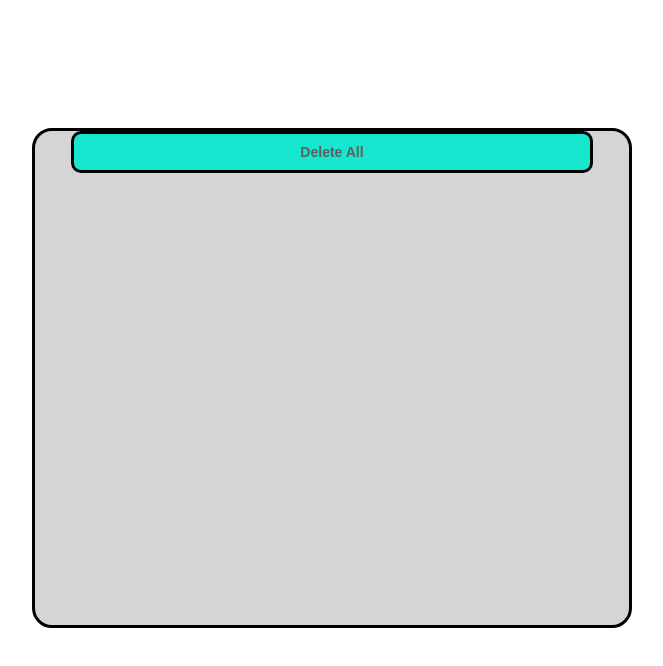
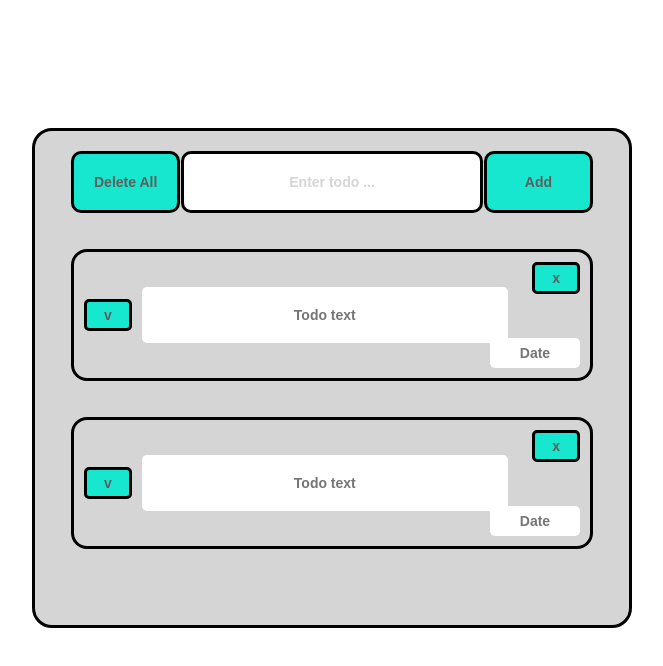
Before and after one commit to tacherenko/study, a plain HTML site: page todo-list/index.html in a window 1280 px wide. Shown: the whole page, without its empty margins (308-971 px from the left). Drawn offline with Linux system fonts and the light colour scheme.

Commit message:
some project changes

```diff
--- a/todo-list/main.css
+++ b/todo-list/main.css
@@ -6,8 +6,7 @@
   font-size: 14px;
 }
 
-.deliteAll-button,
-.deliteAll2-button {
+.deleteAll-btn {
   padding: 10px 20px;
   border-radius: 10px;
   border: 3px solid black;
@@ -15,15 +14,25 @@
   color: #5e5e5e;
   cursor: pointer;
 }
+.add-btn {
+  border: 3px solid black;
+  background-color: #17e7cf;
+  color: #5e5e5e;
+  cursor: pointer;
+  border-radius: 10px;
+  padding: 10px 38px;
+}
 .input-to-do {
   padding: 20px 50px;
   border-radius: 10px;
   border: 3px solid black;
   text-align: center;
   background-color: #ffffff;
+  color: black;
+}
+.input-to-do::-webkit-input-placeholder {
   color: #d5d5d5;
 }
-
 .wrap {
   display: flex;
   justify-content: space-between;
@@ -31,8 +40,8 @@
 }
 
 .enterBnt {
-  padding: 10px 20px;
-  border-radius: 10px;
+  padding: 5px 17px;
+  border-radius: 5px;
   border: 3px solid black;
   background-color: #17e7cf;
   color: #5e5e5e;
@@ -40,8 +49,8 @@
   margin-right: 10px;
 }
 .closeBtn {
-  padding: 10px 20px;
-  border-radius: 10px;
+  padding: 5px 17px;
+  border-radius: 5px;
   border: 3px solid black;
   background-color: #17e7cf;
   color: #5e5e5e;
@@ -52,8 +61,8 @@
 }
 
 .todoText {
-  padding: 20px 70px;
-  border-radius: 10px;
+  padding: 20px 85px;
+  border-radius: 5px;
   border: none;
   text-align: center;
   background-color: #ffffff;
@@ -70,9 +79,9 @@
 
 .date-input {
   width: 90px;
-  height: 50px;
+  height: 30px;
   padding: 10px;
-  border-radius: 8px;
+  border-radius: 5px;
   border: none;
   text-align: center;
   display: flex;
--- a/todo-list/main.js
+++ b/todo-list/main.js
@@ -10,95 +10,97 @@ root.style.gap = "36px";
 root.style.width = "600px";
 root.style.height = "500px";
 root.style.backgroundColor = "#d5d5d5";
+
 // btn
-const deliteAll = document.createElement("button"); // создаем новый элемент <button>
-const textButton = document.createTextNode("Delete All"); // создаем текстовое содержимое
-deliteAll.appendChild(textButton); // добавляем текстовое содержимое элементу <button>
-root.appendChild(deliteAll);
-deliteAll.classList.add("deliteAll-button");
-// // input
-// const enterToDo = document.createElement("input");
-// enterToDo.classList.add("input-to-do");
-// root.appendChild(enterToDo);
-// enterToDo.placeholder = "Enter todo ...";
-// // btn two
-// const deliteAllTwo = document.createElement("button"); // создаем новый элемент <button>
-// const textButtonTwo = document.createTextNode("Add"); // создаем текстовое содержимое
-// deliteAllTwo.appendChild(textButtonTwo); // добавляем текстовое содержимое элементу <button>
-// root.appendChild(deliteAllTwo);
-// deliteAllTwo.classList.add("deliteAll-button");
-// // wrap (div)
-// const divWrap = document.createElement("div");
-// root.appendChild(divWrap);
-// divWrap.appendChild(deliteAll);
-// divWrap.appendChild(enterToDo);
-// divWrap.appendChild(deliteAllTwo);
-// divWrap.classList.add("wrap");
+const deleteAll = document.createElement("button"); // создаем новый элемент <button>
+const textButton = document.createTextNode("Delete All"); // создаем в нем текст
+deleteAll.appendChild(textButton); // добавляем этот текст элементу <button>
+root.appendChild(deleteAll); // присваиваем элемент <button> корневому элементу
+deleteAll.classList.add("deleteAll-btn"); //создаем класс для элемента <button>
 
-// // div innerBig
-// const divInnerBig = document.createElement("div");
-// root.appendChild(divInnerBig);
-// // divInnerBig.innerHTML = ''
-// divInnerBig.classList.add("innerBig");
+// input
+const inputToDo = document.createElement("input"); // создаем новый элемент <input>
+root.appendChild(inputToDo); //присваиваем элемент <input> корневому элементу
+inputToDo.classList.add("input-to-do"); // создаем новый элемент <input>
+inputToDo.placeholder = "Enter todo ..."; // пишем текст в плейсхолдер
 
-// // btnEnter
-// const enter = document.createElement(`button`);
-// divInnerBig.appendChild(enter);
-// const textButtonEnter = document.createTextNode("v");
-// enter.appendChild(textButtonEnter);
-// enter.classList.add("enterBnt");
+// btn 2
+const addBtn = document.createElement("button"); //создаем новый элемент <button>
+const textButtonTwo = document.createTextNode("Add"); // создаем текстовое содержимое
+addBtn.appendChild(textButtonTwo); // добавляем текстовое содержимое элементу <button>
+root.appendChild(addBtn); // присваиваем элемент <button> корневому элементу
+addBtn.classList.add("add-btn"); //создаем класс для элемента <button>
 
-// // input
-// const todoText = document.createElement("input");
-// divInnerBig.appendChild(todoText);
-// todoText.setAttribute(`type`, `text`);
-// todoText.classList.add("todoText");
-// todoText.placeholder = "Todo text";
+// wrap (div)
+const divWrap = document.createElement("div"); //создаем новый элемент <div>
+root.appendChild(divWrap); // присваиваем элемент <div> корневому элементу
+divWrap.appendChild(deleteAll); // присваиваем элемент <div> корневому элементу
+divWrap.appendChild(inputToDo); // присваиваем элемент <div> корневому элементу
+divWrap.appendChild(addBtn); // присваиваем элемент <div> корневому элементу
+divWrap.classList.add("wrap"); //создаем класс для элемента <div>
 
-// // btnClose inner
-// const closeBtn = document.createElement("button");
-// divInnerBig.appendChild(closeBtn);
-// const textCloseBtn = document.createTextNode("X");
-// closeBtn.appendChild(textCloseBtn);
-// closeBtn.classList.add("closeBtn");
+// div innerBig
+const divInnerBig = document.createElement("div"); //создаем новый элемент <div>
+root.appendChild(divInnerBig); // присваиваем элемент <div> корневому элементу
+divInnerBig.classList.add("innerBig"); //создаем класс для элемента <div>
 
-// // date
-// const dateInput = document.createElement("input");
-// divInnerBig.appendChild(dateInput);
-// dateInput.classList.add("date-input");
-// dateInput.setAttribute(`type`, `text`);
-// dateInput.placeholder = "Date";
+// btnEnter
+const enter = document.createElement("button"); //создаем новый элемент <button>
+divInnerBig.appendChild(enter); // присваиваем элемент <button> корневому элементу
+const textButtonEnter = document.createTextNode("v"); // добавляем текстовое содержимое элементу <button>
+enter.appendChild(textButtonEnter); // присваиваем элемент <button> корневому элементу
+enter.classList.add("enterBnt"); //создаем класс для элемента <button>
 
-// // div innerBig
-// const divInnerBig2 = document.createElement("div");
-// root.appendChild(divInnerBig2);
-// // divInnerBig.innerHTML = ''
-// divInnerBig2.classList.add("innerBig2");
+// input
+const todoText = document.createElement("input"); // создаем новый элемент <input>
+divInnerBig.appendChild(todoText); // присваиваем элемент <input> корневому элементу
+todoText.setAttribute(`type`, `text`); // присваиваем атрибуты <input>
+todoText.classList.add("todoText"); // создаем класс для элемента <input>
+todoText.placeholder = "Todo text"; // пишем текст в плейсхолдер
 
-// // btnEnter
-// const enter2 = document.createElement(`button`);
-// divInnerBig2.appendChild(enter2);
-// const textButtonEnter2 = document.createTextNode("v");
-// enter2.appendChild(textButtonEnter2);
-// enter2.classList.add("enterBnt");
+// btnClose inner
+const closeBtn = document.createElement("button"); //создаем новый элемент <button>
+divInnerBig.appendChild(closeBtn); // присваиваем элемент <button> корневому элементу
+const textCloseBtn = document.createTextNode("x"); // добавляем текстовое содержимое элементу <button>
+closeBtn.appendChild(textCloseBtn); // присваиваем элемент <button> корневому элементу
+closeBtn.classList.add("closeBtn"); //создаем класс для элемента <button>
 
-// // input
-// const todoText2 = document.createElement("input");
-// divInnerBig2.appendChild(todoText2);
-// todoText2.setAttribute(`type`, `text`);
-// todoText2.classList.add("todoText");
-// todoText2.placeholder = "Todo text";
+// date
+const dateInput = document.createElement("input"); //создаем новый элемент <input>
+divInnerBig.appendChild(dateInput); // присваиваем элемент <input> корневому элементу
+dateInput.setAttribute(`type`, `text`); // присваиваем атрибуты <input>
+dateInput.placeholder = "Date"; // пишем текст в плейсхолдер
+dateInput.classList.add("date-input"); //создаем класс для элемента <input>
 
-// // btnClose inner
-// const closeBtn2 = document.createElement("button");
-// divInnerBig2.appendChild(closeBtn2);
-// const textCloseBtn2 = document.createTextNode("X");
-// closeBtn2.appendChild(textCloseBtn2);
-// closeBtn2.classList.add("closeBtn");
+// div innerBig
+const divInnerBig2 = document.createElement("div"); //создаем новый элемент <div>
+root.appendChild(divInnerBig2); // присваиваем элемент <div> корневому элементу
+divInnerBig2.classList.add("innerBig2"); //создаем класс для элемента <div>
 
-// // date
-// const dateInput2 = document.createElement("input");
-// divInnerBig2.appendChild(dateInput2);
-// dateInput2.classList.add("date-input");
-// dateInput2.setAttribute(`type`, `text`);
-// dateInput2.placeholder = "Date";
+// btnEnter
+const enter2 = document.createElement("button"); //создаем новый элемент <button>
+divInnerBig2.appendChild(enter2); // присваиваем элемент <button> корневому элементу
+const textButtonEnter2 = document.createTextNode("v"); // добавляем текстовое содержимое элементу <button>
+enter2.appendChild(textButtonEnter2); // присваиваем элемент <button> корневому элементу
+enter2.classList.add("enterBnt"); // создаем класс для элемента <button>
+
+// input
+const todoText2 = document.createElement("input"); //создаем новый элемент <input>
+divInnerBig2.appendChild(todoText2); // присваиваем элемент <input> корневому элементу
+todoText2.setAttribute(`type`, `text`); // присваиваем атрибуты <input>
+todoText2.classList.add("todoText"); //создаем класс для элемента <input>
+todoText2.placeholder = "Todo text"; // пишем текст в плейсхолдер
+
+// btnClose inner
+const closeBtn2 = document.createElement("button"); //создаем новый элемент <button>
+divInnerBig2.appendChild(closeBtn2); // присваиваем элемент <button> корневому элементу
+const textCloseBtn2 = document.createTextNode("x"); // добавляем текстовое содержимое элементу <button>
+closeBtn2.appendChild(textCloseBtn2); // присваиваем элемент <button> корневому элементу
+closeBtn2.classList.add("closeBtn"); // создаем класс для элемента <button>
+
+// date
+const dateInput2 = document.createElement("input"); //создаем новый элемент <input>
+divInnerBig2.appendChild(dateInput2); // присваиваем элемент <input> корневому элементу
+dateInput2.classList.add("date-input"); //создаем класс для элемента <input>
+dateInput2.setAttribute(`type`, `text`); // присваиваем атрибуты <input>
+dateInput2.placeholder = "Date"; // пишем текст в плейсхолдер
```
